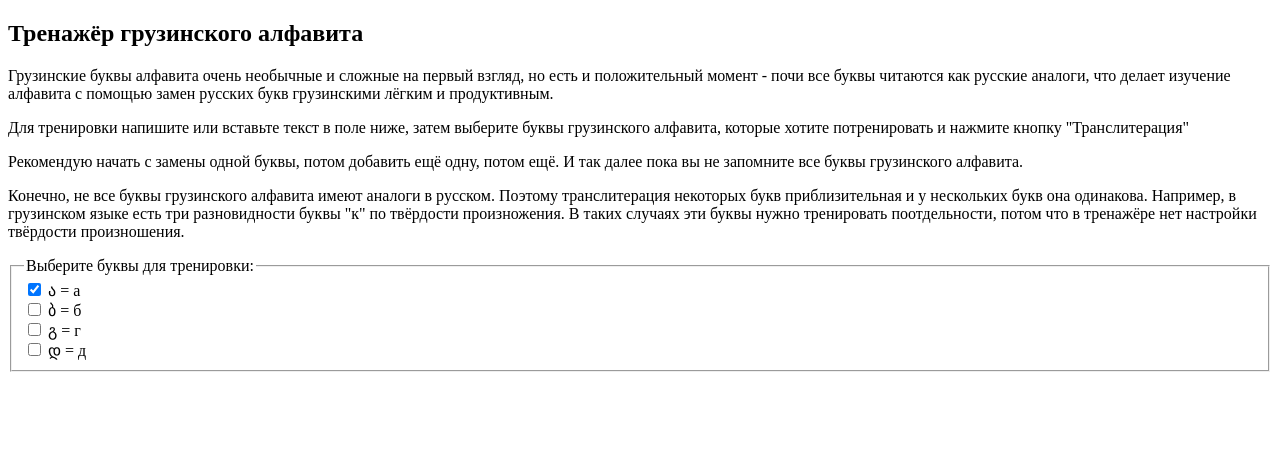
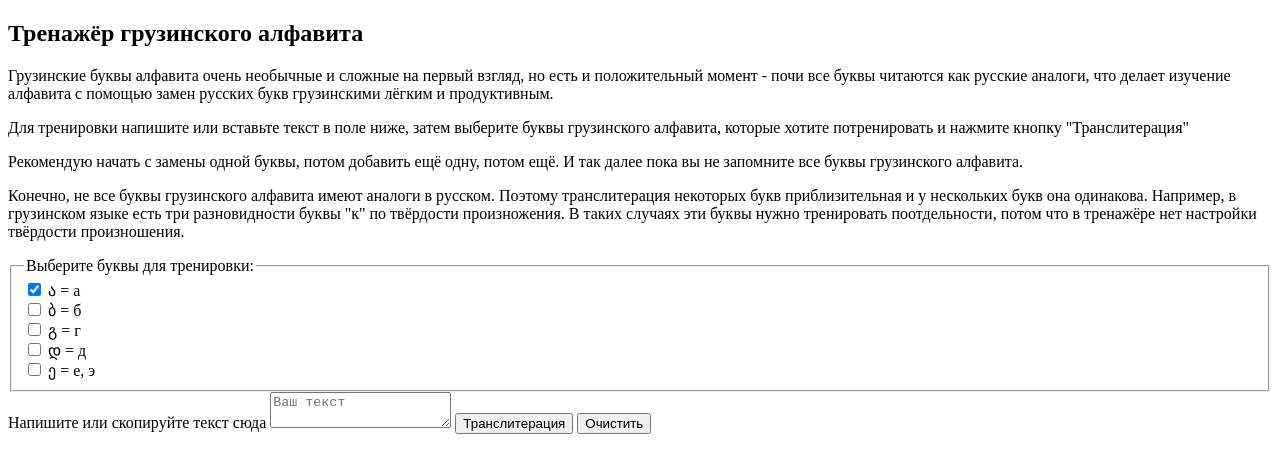
Before and after one commit to Sibusky/georgian-alphabet, a plain HTML site: page index.html in a window 1280 px wide. Drawn offline with Linux system fonts and the light colour scheme.

Commit message:
feat: add transliteration section

```diff
--- a/index.html
+++ b/index.html
@@ -62,11 +62,21 @@
               <input class="alphabet__character-checkbox-input" type="checkbox" id="დ" name="დ">
               <label class="alphabet__character-checkbox-label" for="დ">დ = д</label>
             </div>
+            <div class="alphabet__character-checkbox">
+              <input class="alphabet__character-checkbox-input" type="checkbox" id="ე" name="ე">
+              <label class="alphabet__character-checkbox-label" for="ე">ე = е, э</label>
+            </div>
           </fieldset>
         </section>
 
         <section class="transliteration">
-
+          <form class="transliteration__form">
+            <label class="transliteration__caption" for="transliteration__text">Напишите или скопируйте текст
+              сюда</label>
+            <textarea class="transliteration__text" id="text" name="text" placeholder="Ваш текст"></textarea>
+            <button class="transliteration__button-transliteration" type="button" aria-label="Транслитерация">Транслитерация</button>
+            <button class="transliteration__button-reset" type="button" aria-label="Очистить">Очистить</button>
+          </form>
         </section>
 
         <section class="feedback">
```
Also changed, not shown: 1 other file.
